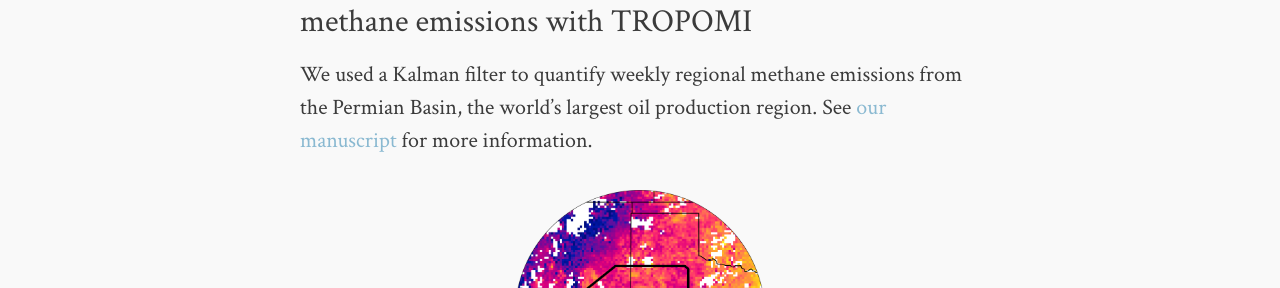
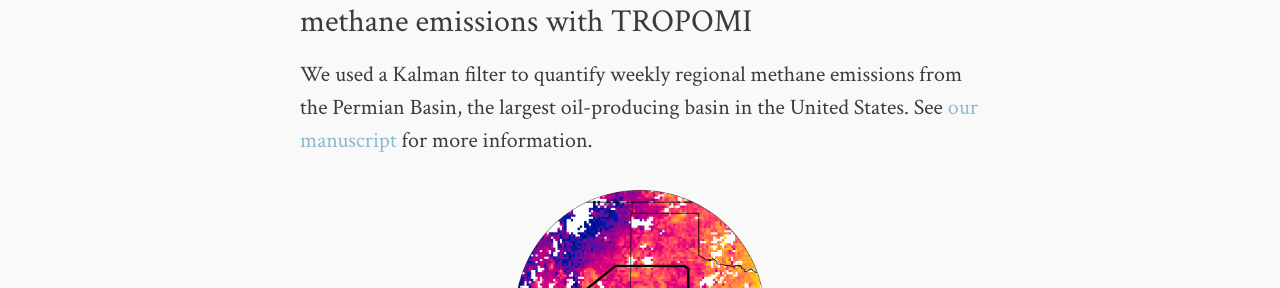
Before and after one commit to djvaron/djvaron.github.io, a Jekyll site: the page built from research.md, in a window 1280 px wide and 900 px high. Shown: the part 187-475 px from the top of the window. Built offline with Jekyll 4.4.1, drawn with Linux system fonts in a browser that asks for light colours.

Commit message:
update research page

```diff
--- a/research.md
+++ b/research.md
@@ -7,7 +7,7 @@ tags: [daniel varon, methane, satellites, machine learning, emissions, research,
 
 ### Continuous weekly monitoring of Permian Basin methane emissions with TROPOMI
 
-We used a Kalman filter to quantify weekly regional methane emissions from the Permian Basin, the world's largest oil production region. See <a href="https://acp.copernicus.org/preprints/acp-2022-749/" target="_blank">our manuscript</a> for more information.
+We used a Kalman filter to quantify weekly regional methane emissions from the Permian Basin, the largest oil-producing basin in the United States. See <a href="https://acp.copernicus.org/preprints/acp-2022-749/" target="_blank">our manuscript</a> for more information.
 
 ![daniel varon methane tropomi satellite harvard plume kfpermian](../images/kf_permian_image.png){:height="250px" width="250px"}
 
```
